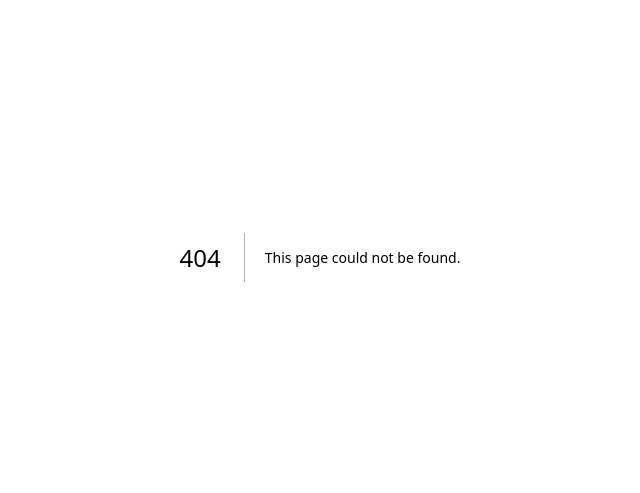
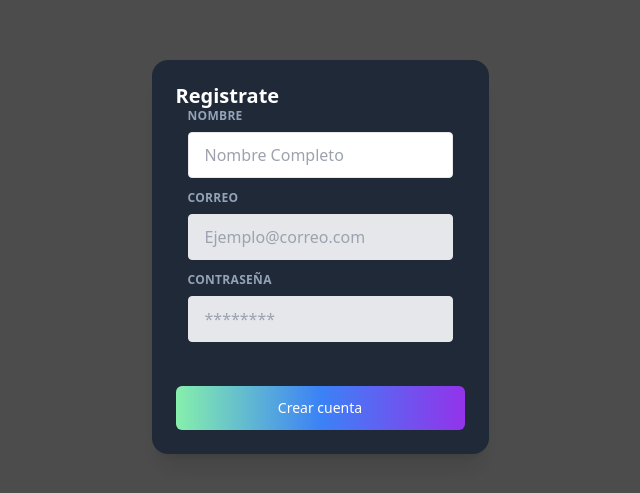
Before and after one commit to IvanBM18/retro_guias, a Next.js app: page /loginPage/components/newUserModal in a window 1280 px wide. Before the commit this address had no page. Shown: the part 143-636 px from the top of the page, without its empty margins (320-960 px from the left). Built offline with nearby package versions, Linux system fonts and the light colour scheme.

Commit message:
add newUsermodal

```diff
--- a/package.json
+++ b/package.json
@@ -9,6 +9,7 @@
     "lint": "next lint"
   },
   "dependencies": {
+    "@headlessui/react": "^1.7.13",
     "@tailwindcss/line-clamp": "^0.4.2",
     "@types/node": "18.15.11",
     "@types/react": "18.0.31",
--- /dev/null
+++ b/src/pages/loginPage/components/newUserModal.tsx
@@ -0,0 +1,133 @@
+import React, { Fragment, useState } from 'react'
+import { Dialog, Transition } from '@headlessui/react'
+
+interface newUserProps {
+  onClose: () => void
+}
+
+
+const NewUserModal = (props: newUserProps) => {
+  const [isLoading,setLoading] = useState<boolean>(false);
+  const [name,setName] = useState<string>("");
+  const [email,setEmail] = useState<string>("");
+  const [password,setPassword] = useState<string>("");
+
+  const onClose = () =>{
+    setLoading(false)
+    props.onClose();
+  }
+
+  return (
+    <>
+      <Transition
+        appear
+        show={true}
+        as={Fragment}
+      >
+        <Dialog
+          as="div"
+          className="fixed inset-0 z-10 overflow-y-auto w-screen h-screen flex items-center justify-center bg-black bg-opacity-70"
+          onClose={onClose}
+        >
+          <div className="min-h-screen px-4 text-center">
+            <Transition.Child
+                as={Fragment}
+                enter="ease-out duration-300"
+                enterFrom="opacity-0"
+                enterTo="opacity-100"
+                leave="ease-in duration-200"
+                leaveFrom="opacity-100"
+                leaveTo="opacity-0"
+              >
+                <Dialog.Overlay className="fixed inset-0" />
+              </Transition.Child>
+
+            {/* This element is to trick the browser into centering the modal contents. */}
+            <span className="inline-block h-screen align-middle" aria-hidden="true"> &#8203; </span>
+            <Transition.Child
+              as={Fragment}
+              enter="ease-out duration-300"
+              enterFrom="opacity-0 scale-95"
+              enterTo="opacity-100 scale-100"
+              leave="ease-in duration-200"
+              leaveFrom="opacity-100 scale-100"
+              leaveTo="opacity-0 scale-95"
+            >
+              <div className="inline-block w-full max-w-lg p-6 my-8 overflow-hidden text-left align-middle transition-all transform bg-gray-800 shadow-xl rounded-2xl">
+                <Dialog.Title as="h3" className="text-xl font-bold leading-6 text-white">
+                  Registrate
+                </Dialog.Title>
+
+                <form className="w-full max-w-lg">
+                  {/* Name TextBox */}
+                  <div className="w-full px-3 mb-3">
+                    <label htmlFor='grid-name' className="block uppercase tracking-wide text-slate-400 text-xs font-bold mb-2">
+                      Nombre
+                    </label>
+                      <input
+                        className="appearance-none block w-full bg-gray-200 text-gray-700 border rounded py-3 px-4 leading-tight focus:outline-none focus:bg-white"
+                        id="grid-name"
+                        type="text"
+                        placeholder="Nombre Completo"
+                        required
+                        name="fullName"
+                        onChange={(e) =>
+                          setName(e.target.value)
+                        }
+                      />
+                  </div>
+                  {/* Email TextBox */}
+                  <div className="w-full px-3 mb-3">
+                    <label htmlFor='grid-email' className="block uppercase tracking-wide text-slate-400 text-xs font-bold mb-2">
+                      Correo
+                    </label>
+                      <input
+                        className="appearance-none block w-full bg-gray-200 text-gray-700 border rounded py-3 px-4 leading-tight focus:outline-none focus:bg-white"
+                        id="grid-email"
+                        type="email"
+                        placeholder="Ejemplo@correo.com"
+                        required
+                        name="email"
+                        onChange={(e) =>
+                          setEmail(e.target.value)
+                        }
+                      />
+                  </div>
+                  {/* Password TextBox */}
+                  <div className="w-full px-3 mb-3">
+                    <label htmlFor='grid-password' className="block uppercase tracking-wide text-slate-400 text-xs font-bold mb-2">
+                      Contraseña
+                    </label>
+                      <input
+                        className="appearance-none block w-full bg-gray-200 text-gray-700 border rounded py-3 px-4 leading-tight focus:outline-none focus:bg-white"
+                        id="grid-password"
+                        type="password"
+                        required
+                        placeholder='********'
+                        name="password"
+                        onChange={(e) =>
+                          setPassword(e.target.value)
+                        }
+                      />
+                  </div>
+
+                  {/* Submit Button */}
+                  <div className="flex justify-center pt-8">
+                    <button
+                      type="submit"
+                      className="w-full bg-gradient-to-r from-green-300 via-blue-500 to-purple-600 rounded-md px-4 py-3 text-sm font-medium text-white ">
+                      Crear cuenta
+                    </button>
+                  </div>
+                </form>
+              </div>
+            </Transition.Child>
+          </div>
+        </Dialog>
+
+      </Transition>
+    </>
+  )
+}
+
+export default NewUserModal
--- a/src/pages/loginPage/index.tsx
+++ b/src/pages/loginPage/index.tsx
@@ -2,17 +2,30 @@
 //TODO: Agregar un baner o icono al login
 //TODO: Add JWT
 import NavBar from "@/layouts/header/navBar";
+import React, { useState } from 'react'
 import Head from "next/head";
-import React, { useState } from 'react'
 import { Inter } from "next/font/google";
+import { useRouter } from 'next/navigation';
+import Link from "next/link";
+import NewUserModal from "./components/newUserModal";
 
 const inter = Inter({ subsets: ['latin'] })
 
 function LoginPage() {
   const [email,setEmail] = useState<string>("");
   const [password, setPassword] = useState<string>("");
+  const [openNewUserModal,setOpenNewUserModal] = useState<boolean>(false);
+  const router = useRouter()
 
-  const handleSubmit = (e : React.FormEvent<HTMLFormElement>) => {};
+  const closeNewuserModal = () => {
+    setOpenNewUserModal(false);
+  }
+
+  const handleSubmit = (e : React.FormEvent<HTMLFormElement>) => {
+    router.push('/landingPage');
+  };
+
+
 
   return (
     <>
@@ -22,6 +35,7 @@ function LoginPage() {
         <meta name="viewport" content="width=device-width, initial-scale=1" />
         <link rel="icon" href="/retrowiki.ico" />
       </Head>
+      {openNewUserModal && <NewUserModal onClose={closeNewuserModal}/>}
       <NavBar/>
       <div className={inter.className}>
         <div className="flex items-center justify-center h-screen  bg-gray-900">
@@ -32,11 +46,11 @@ function LoginPage() {
               </h2>
             </section>
 
-            <form className="mt-8 space-y-6" onSubmit={handleSubmit}>
+            <form className="mt-8 space-y-2" onSubmit={handleSubmit}>
               {/* Email Textbox */}
               <div className="rounded-md shadow-sm -space-y-px">
                 <label htmlFor="email_adress" className="text-white mb-2"> Correo: </label>
-                <input id="email_adress" name="email_adress" type="email" autoComplete="email" required placeholder="Ejemplo@correo.com"
+                <input type="email" id="email_adress" name="email_adress"  autoComplete="email" required placeholder="Ejemplo@correo.com"
                   className="appearance-none rounded-none relative block w-full px-3 py-2 border border-gray-300 placeholder-gray-500 text-gray-900 rounded-t-md focus:outline-none focus:ring-primary focus:border-primary focus:z-10 sm:text-sm"
                   onChange={(e) => setEmail(e.target.value)}
                 />
@@ -57,8 +71,13 @@ function LoginPage() {
                     onChange={(e) => setPassword(e.target.value)}
                   />
                 </div>
+              {/* Crear Cuenta */}
+              <div className="text-white text-opacity-60 hover:underline hover:text-opacity-90 ">
+                <span onClick={() =>setOpenNewUserModal(true)}>No tienes una cuenta?, Crea una</span>
+              </div>
+
               {/* Submit Button */}
-              <div className="flex justify-center">
+              <div className="flex justify-center pt-8">
                 <button
                   type="submit"
                   className="w-full bg-gradient-to-r from-green-300 via-blue-500 to-purple-600 rounded-md px-4 py-3 text-sm font-medium text-white ">
```
Also changed, not shown: src/pages/articlesPage/index.tsx (added), 1 other file (tests, documents, lock files or other folders).
